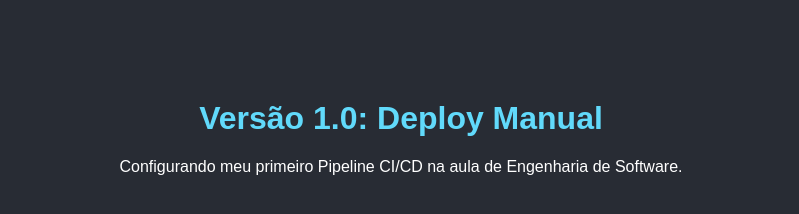
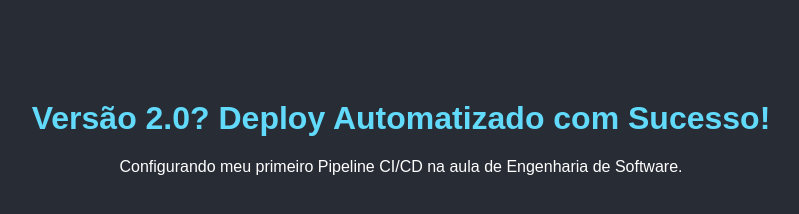
Before and after one commit to SrWickss/meu-primeiro-cicd, a plain HTML site: page index.html in a window 1280 px wide. Shown: the whole page, without its empty margins (239-1038 px from the left). Drawn offline with Linux system fonts and the light colour scheme.

Commit message:
Update index.html

```diff
--- a/index.html
+++ b/index.html
@@ -9,7 +9,7 @@
     </style>
 </head>
 <body>
-    <h1>Versão 1.0: Deploy Manual</h1>
+    <h1>Versão 2.0? Deploy Automatizado com Sucesso! </h1>
     <p>Configurando meu primeiro Pipeline CI/CD na aula de Engenharia de Software.</p>
 </body>
 </html>
```
